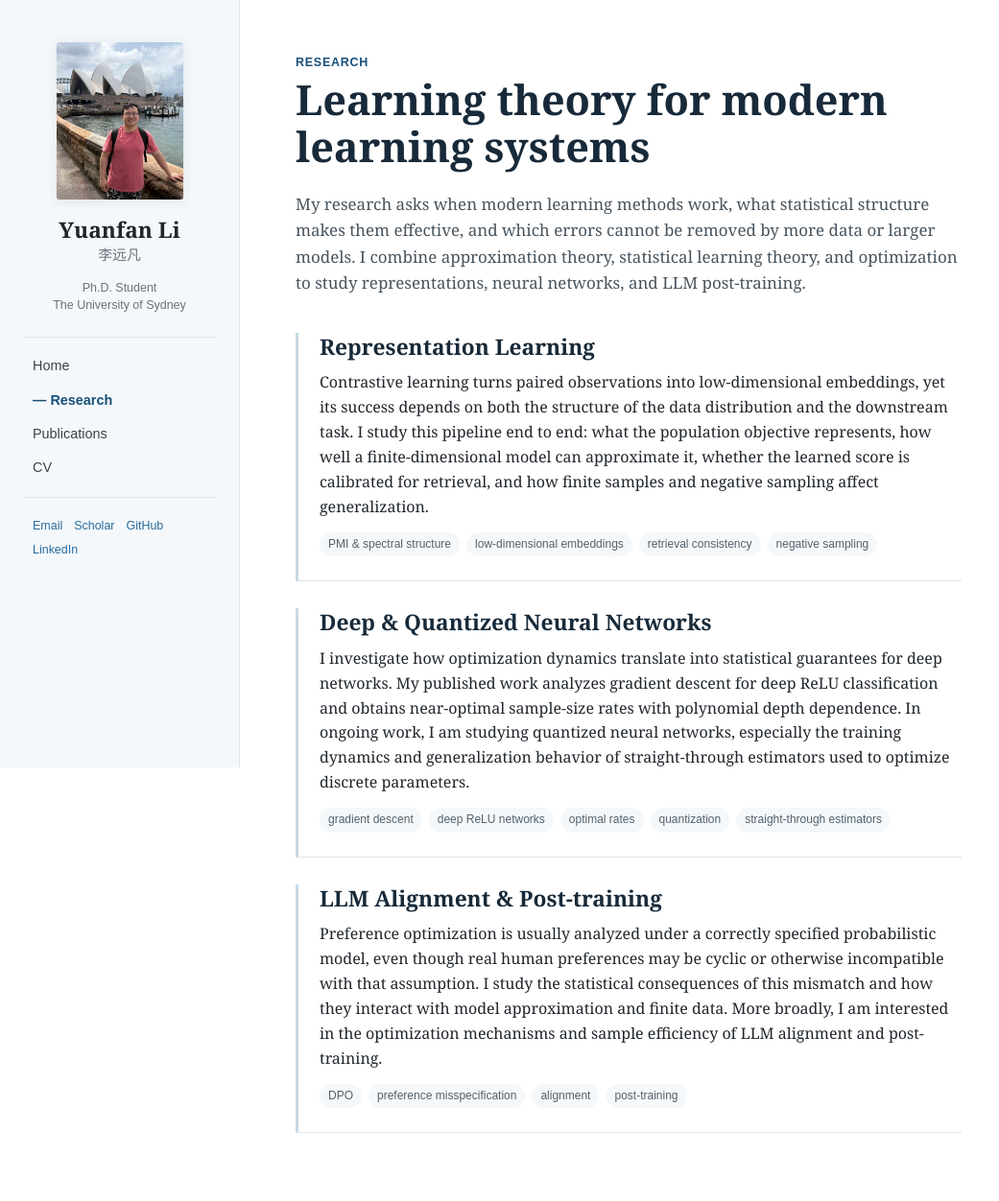
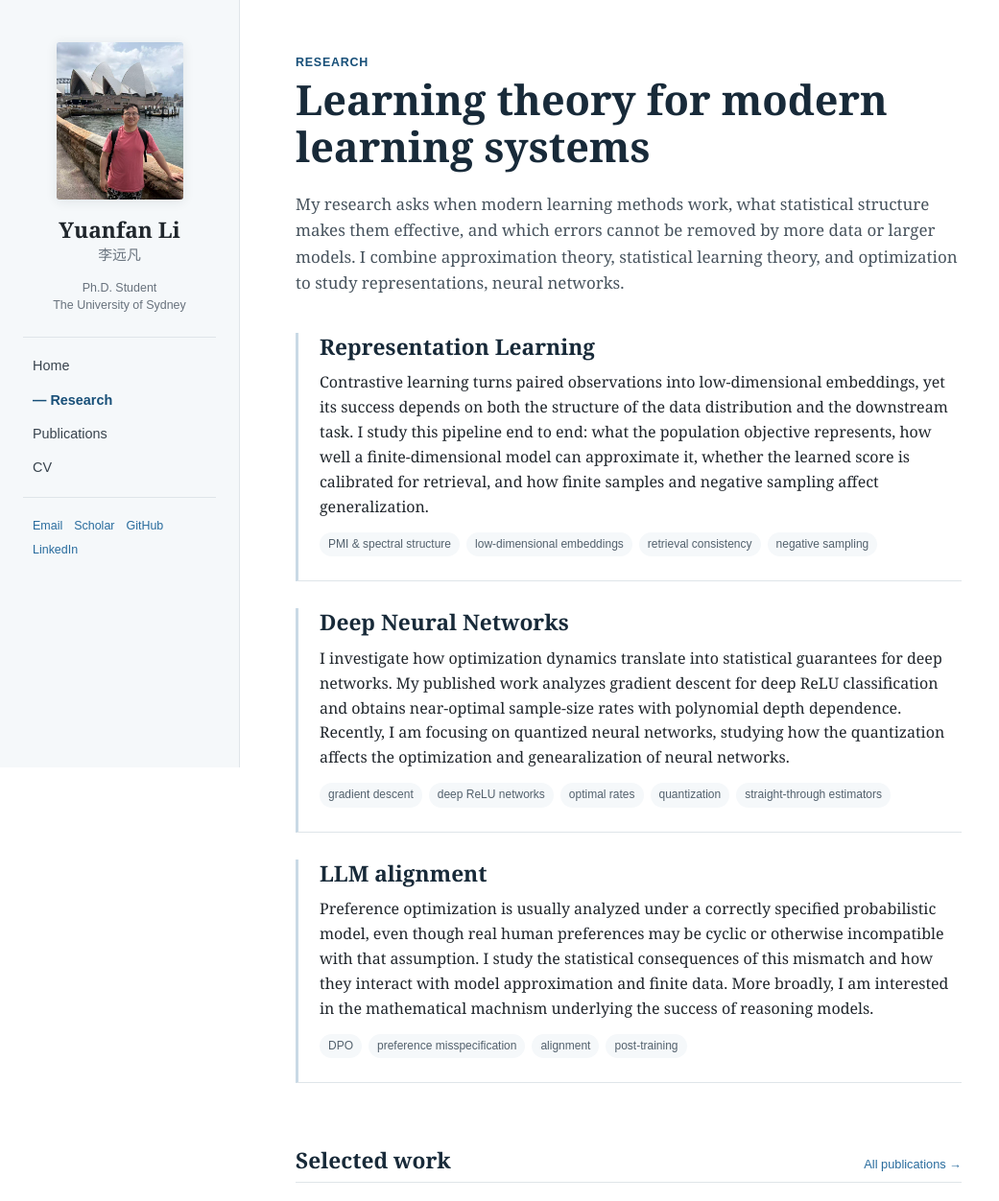
Before and after one commit to YuanfanLi2233/YuanfanLi2233.github.io, a plain HTML site: page research.html in a window 1280 px wide. Shown: the top 1252 px of the page at 96% size, without its empty margins (0-1041 px from the left). Drawn offline with Linux system fonts and the light colour scheme.

Commit message:
Revise research areas and improve content clarity
Updated research topics and descriptions for clarity and accuracy.

```diff
--- a/research.html
+++ b/research.html
@@ -36,7 +36,7 @@
         My research asks when modern learning methods work, what statistical structure makes
         them effective, and which errors cannot be removed by more data or larger models. I
         combine approximation theory, statistical learning theory, and optimization to study
-        representations, neural networks, and LLM post-training.
+        representations, neural networks.
       </p>
     </header>
 
@@ -53,31 +53,31 @@
     </section>
 
     <section class="research-area">
-      <h2>Deep &amp; Quantized Neural Networks</h2>
+      <h2>Deep Neural Networks</h2>
       <p>
         I investigate how optimization dynamics translate into statistical guarantees for deep
         networks. My published work analyzes gradient descent for deep ReLU classification and
-        obtains near-optimal sample-size rates with polynomial depth dependence. In ongoing work,
-        I am studying quantized neural networks, especially the training dynamics and generalization
-        behavior of straight-through estimators used to optimize discrete parameters.
+        obtains near-optimal sample-size rates with polynomial depth dependence. Recently,
+        I am focusing on quantized neural networks, studying how
+        the quantization affects the optimization and genearalization of neural networks.
       </p>
       <ul class="topic-tags"><li>gradient descent</li><li>deep ReLU networks</li><li>optimal rates</li><li>quantization</li><li>straight-through estimators</li></ul>
     </section>
 
     <section class="research-area">
-      <h2>LLM Alignment &amp; Post-training</h2>
+      <h2>LLM alignment</h2>
       <p>
         Preference optimization is usually analyzed under a correctly specified probabilistic
         model, even though real human preferences may be cyclic or otherwise incompatible with
         that assumption. I study the statistical consequences of this mismatch and how they
         interact with model approximation and finite data. More broadly, I am interested in the
-        optimization mechanisms and sample efficiency of LLM alignment and post-training.
+        mathematical machnism underlying the success of reasoning models.
       </p>
       <ul class="topic-tags"><li>DPO</li><li>preference misspecification</li><li>alignment</li><li>post-training</li></ul>
     </section>
 
     <section>
-      <div class="section-heading"><h2>Selected work</h2><a href="publications.html">All publications →</a></div>
+      <div class="section-heading"><h2>Selected work</h2><a href="papers.html">All publications →</a></div>
       <div class="project-list">
         <article class="project">
           <p class="venue">Preprint · 2026</p>
```
